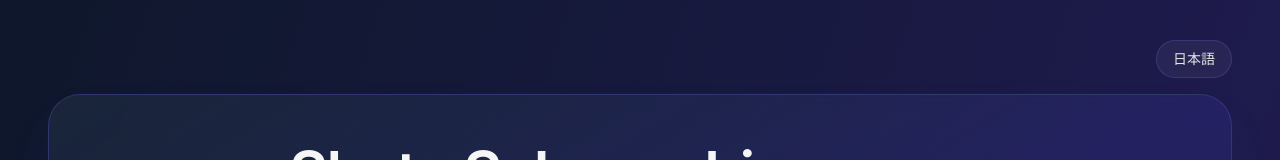
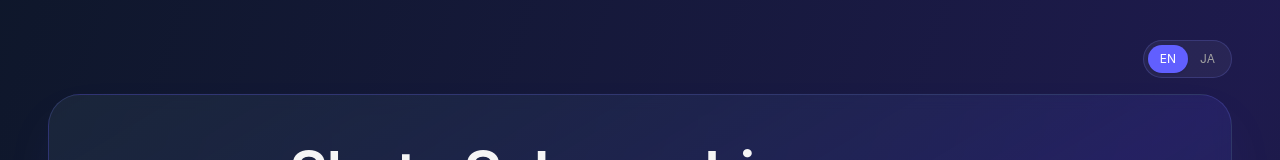
Before and after one commit to shoru-sssssaaaaaa/shota-cv, a React (Vite) app: page / in a window 1280 px wide. Shown: the top 160 px of the page. Built offline with nearby package versions, Linux system fonts and the light colour scheme.

Commit message:
Replace language toggle with segmented pill control (EN/JA)
Co-Authored-By: Claude Opus 4.6 <noreply@anthropic.com>

```diff
--- a/src/App.tsx
+++ b/src/App.tsx
@@ -72,12 +72,20 @@ export default function ShotaCvProfilePage() {
     <div className="min-h-screen bg-gradient-to-br from-slate-900 via-indigo-950 to-slate-900 text-neutral-100">
       <div className="mx-auto max-w-7xl px-6 py-10 md:px-10 lg:px-12">
         <div className="mb-4 flex justify-end">
-          <button
-            onClick={() => setLang(lang === "en" ? "ja" : "en")}
-            className="rounded-full border border-indigo-400/20 bg-white/5 px-4 py-2 text-sm text-neutral-200 transition hover:bg-indigo-400/10"
-          >
-            {lang === "en" ? "日本語" : "English"}
-          </button>
+          <div className="inline-flex rounded-full border border-indigo-400/20 bg-white/5 p-1 text-xs">
+            <button
+              onClick={() => setLang("en")}
+              className={`rounded-full px-3 py-1.5 transition ${lang === "en" ? "bg-indigo-500 text-white shadow" : "text-neutral-400 hover:text-neutral-200"}`}
+            >
+              EN
+            </button>
+            <button
+              onClick={() => setLang("ja")}
+              className={`rounded-full px-3 py-1.5 transition ${lang === "ja" ? "bg-indigo-500 text-white shadow" : "text-neutral-400 hover:text-neutral-200"}`}
+            >
+              JA
+            </button>
+          </div>
         </div>
 
         <section className="overflow-hidden rounded-[2rem] border border-indigo-400/20 bg-gradient-to-br from-slate-800/80 via-indigo-900/40 to-slate-800/80 shadow-2xl shadow-indigo-500/10 backdrop-blur">
```
